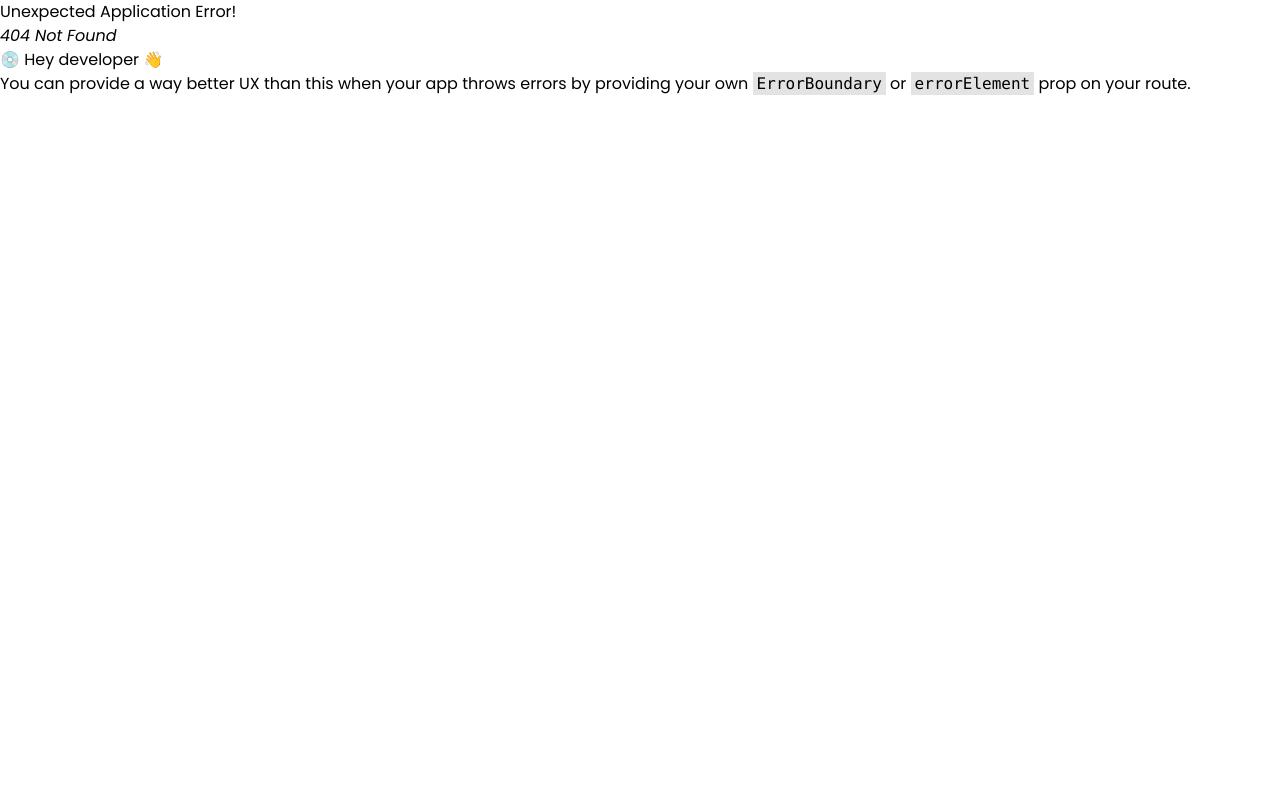
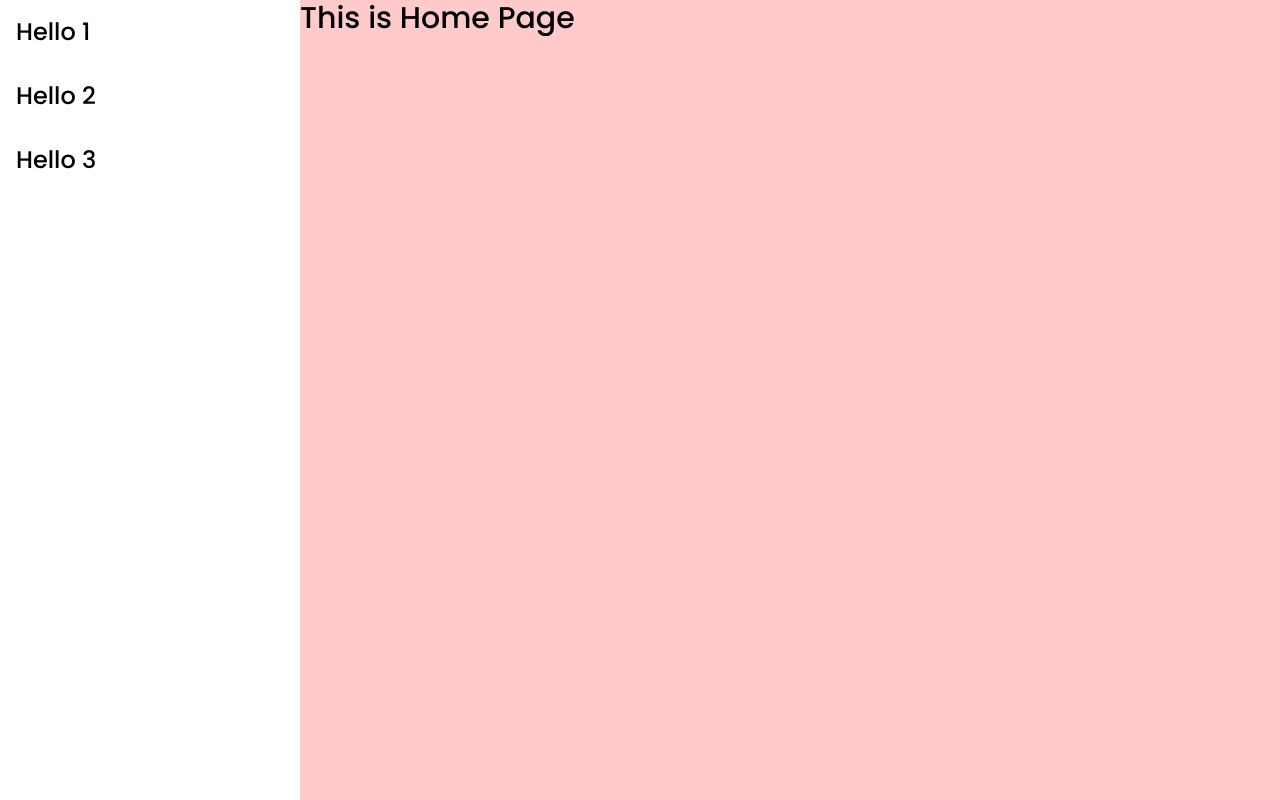
Before and after one commit to robiuzzaman4/find-therapist, a React (Vite) app: page /dashboard in a window 1280 px wide. Before the commit this address had no page. Built offline with nearby package versions, Linux system fonts and the light colour scheme.

Commit message:
[DONE] root and dashboard layouts setup done

```diff
--- /dev/null
+++ b/src/layout/dashboard-layout.jsx
@@ -0,0 +1,20 @@
+import { Outlet } from "react-router-dom";
+
+const DashboardLayout = () => {
+  return (
+    <div className="flex-1 items-start lg:grid lg:grid-cols-[280px_minmax(0,1fr)] xl:grid-cols-[300px_minmax(0,1fr)] bg-red-200 min-h-screen w-full relative">
+      {/* sidebar */}
+      <div className="w-full sticky top-0 h-screen bg-background p-4 hidden lg:flex flex-col gap-8 bg-white">
+        <h1 className="text-2xl font-medium">Hello 1</h1>
+        <h1 className="text-2xl font-medium">Hello 2</h1>
+        <h1 className="text-2xl font-medium">Hello 3</h1>
+      </div>
+      {/* outlet */}
+      <div className="overflow-hidden">
+        <Outlet />
+      </div>
+    </div>
+  );
+};
+
+export default DashboardLayout;
--- /dev/null
+++ b/src/layout/root-layout.jsx
@@ -0,0 +1,7 @@
+import { Outlet } from "react-router-dom";
+
+const RootLayout = () => {
+  return <Outlet />;
+};
+
+export default RootLayout;
--- /dev/null
+++ b/src/pages/home.jsx
@@ -0,0 +1,9 @@
+const Home = () => {
+  return (
+    <div className="text-3xl font-medium">
+      <h1>This is Home Page</h1>
+    </div>
+  );
+};
+
+export default Home;
```
Also changed, not shown: src/router/router.jsx (+12 -1 lines).
